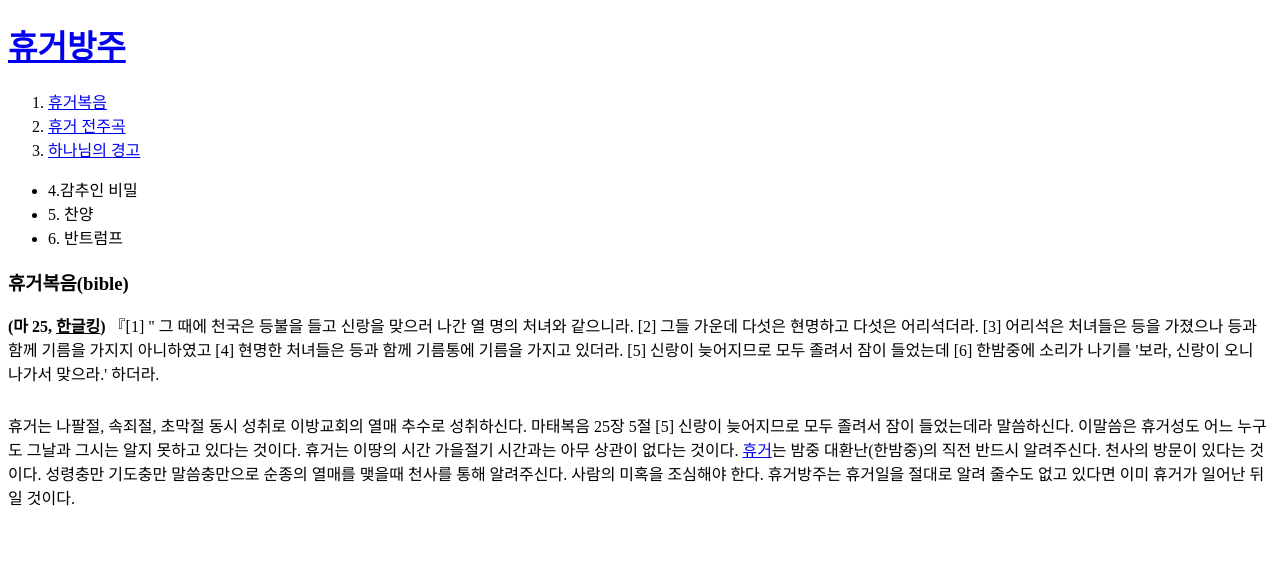
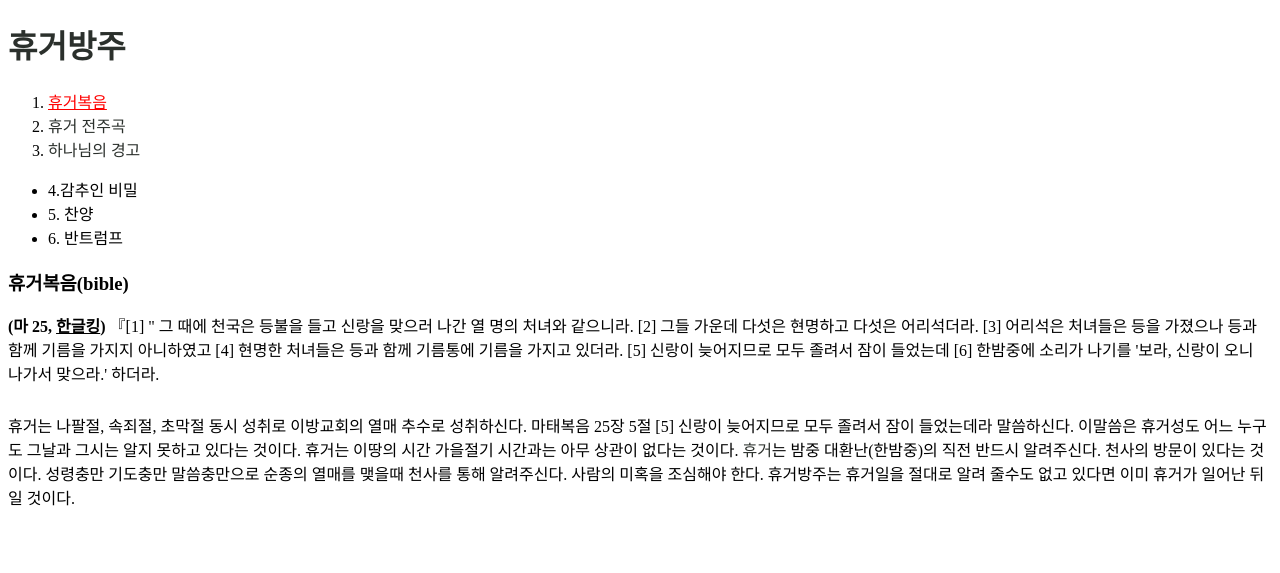
Before and after one commit to scudrc/noah, a plain HTML site: page 1.html in a window 1280 px wide. Shown: the top 573 px of the page. Drawn offline with Linux system fonts and the light colour scheme; a script that the page names is missing.

Commit message:
Add files via upload

```diff
--- a/1.html
+++ b/1.html
@@ -3,11 +3,18 @@
 <head>
     <title>NOAH1 - 휴거복음</title>
     <meta charset="utf-8">
+    <style>
+        a {
+          color:rgb(43, 48, 44);
+          text-decoration: none;
+        }
+    </style>
 </head>
 <body>
     <h1><a href="index.html">휴거방주</h1>
 <ol>
-    <li><a href="1.html">휴거복음</a></li>
+    <li><a href="1.html"
+    style="color:red;text-decoration:underline">휴거복음</a></li>
     <li><a href="2.html">휴거 전주곡</a></li>
     <li><a href="3.html">하나님의 경고</a></li>
 </ol>
```
Also changed, not shown: 2.html (+8 -1 lines), 3.html (+8 -1 lines), index.html (+8 -1 lines).
